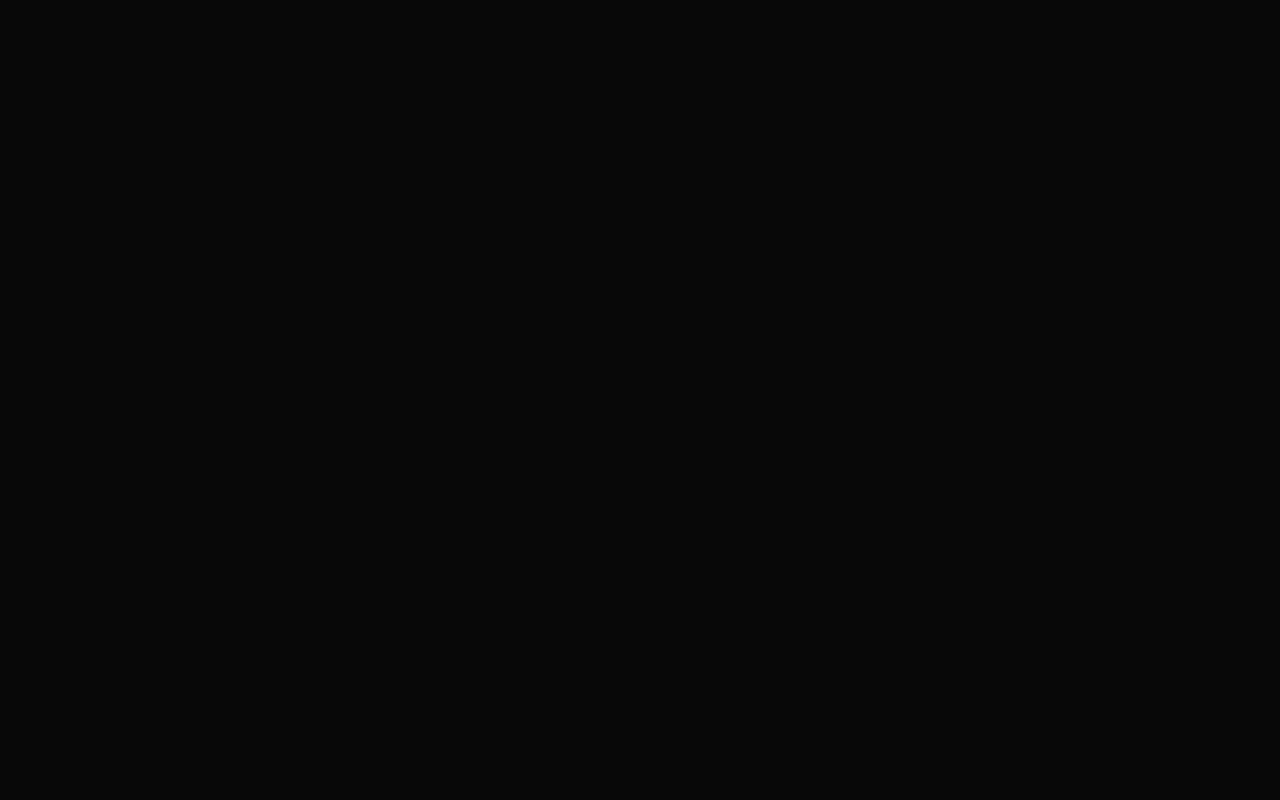
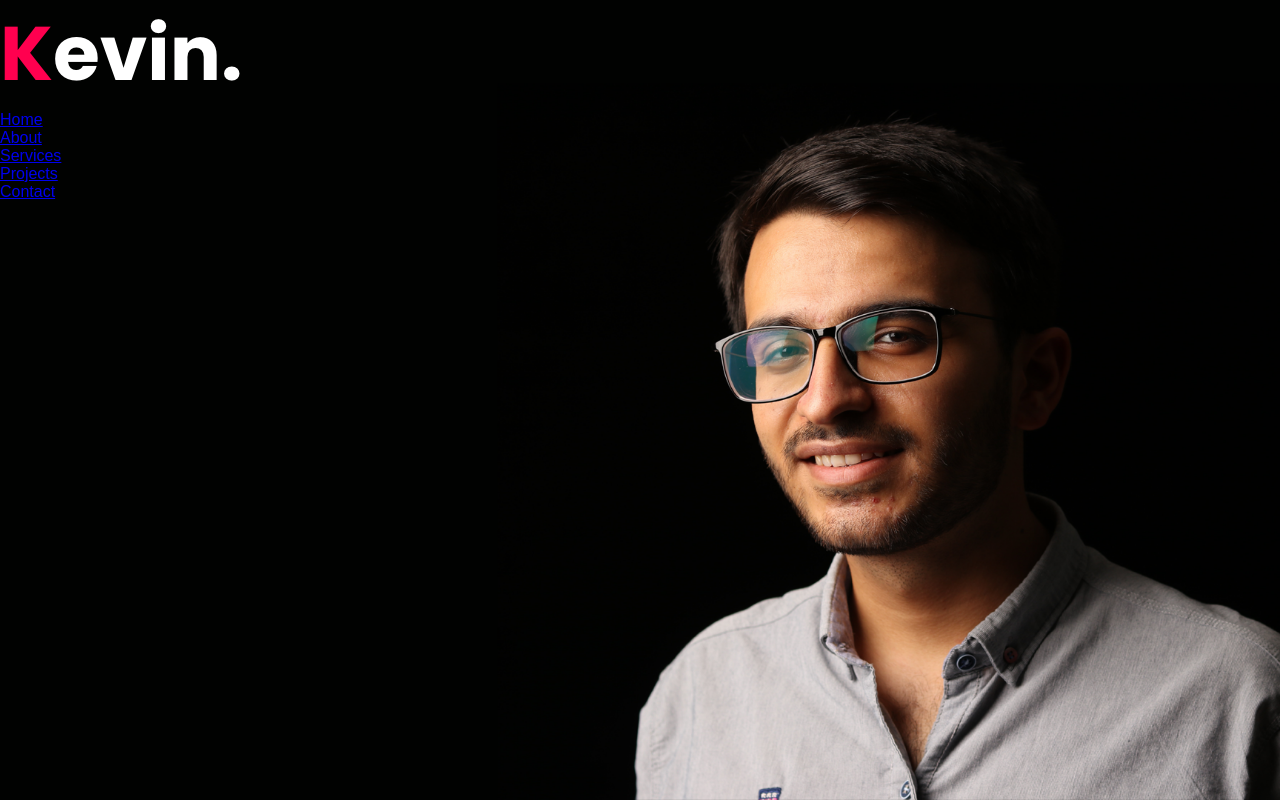
Before and after one commit to melchormarlen/personalweb, a plain HTML site: page index.html in a window 1280 px wide. Drawn offline with Linux system fonts and the light colour scheme.

Commit message:
adding header/tabs

```diff
--- a/index.html
+++ b/index.html
@@ -8,6 +8,19 @@
     <link rel="stylesheet" href="style.css">
 </head>
 <body>
-
+<div id="header">
+    <div class="container">
+        <nav>
+            <img src="images/logo.png" class="logo">
+            <ul>
+                <li><a href="#">Home</a></li>
+                <li><a href="#">About</a></li>
+                <li><a href="#">Services</a></li>
+                <li><a href="#">Projects</a></li>
+                <li><a href="#">Contact</a></li>
+            </ul>
+        </nav>
+    </div>
+</div>
 </body>
 </html>
--- a/style.css
+++ b/style.css
@@ -9,3 +9,12 @@ body{
     color: #fff;
 
 }
+#header{
+    width: 100%;
+    height: 100vh;
+    background-image: url(images/background.png);
+    background-size: cover;
+    background-position: center;
+
+
+}
```
Also changed, not shown: 1 other file.
